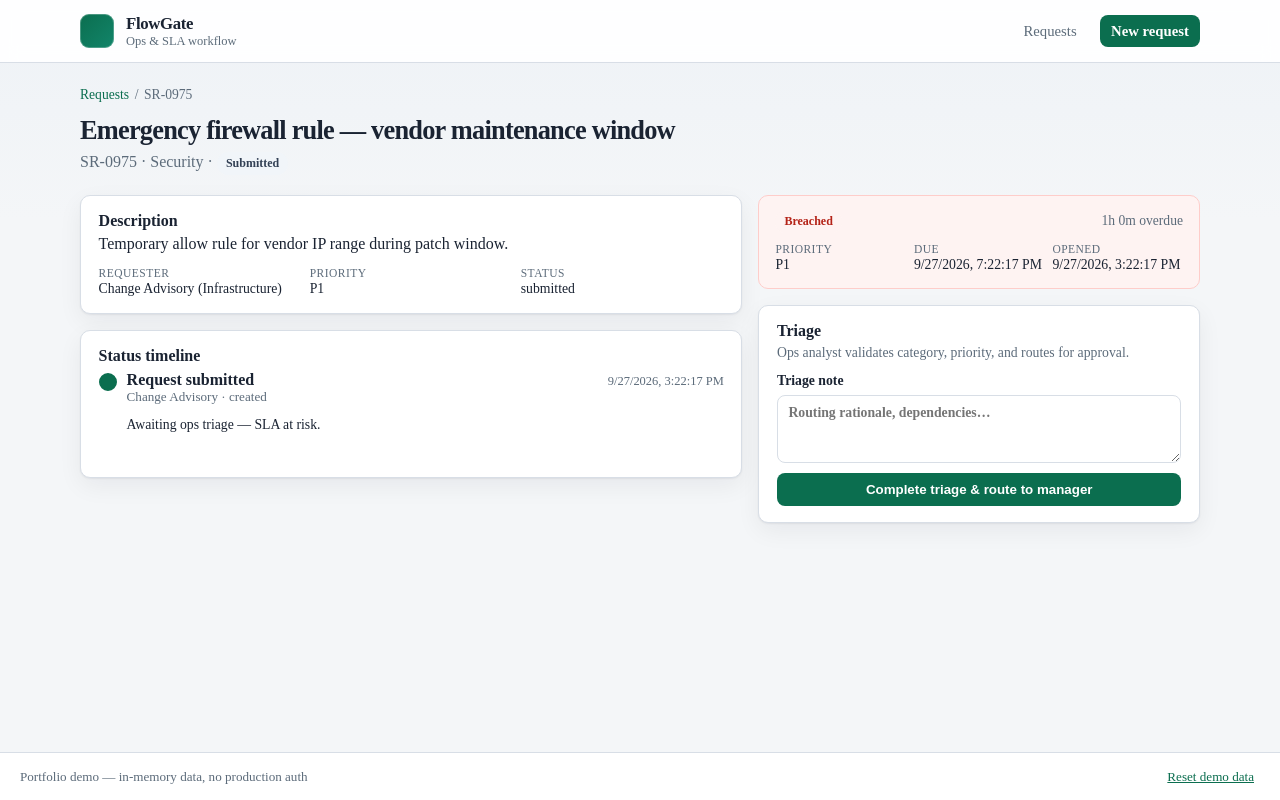
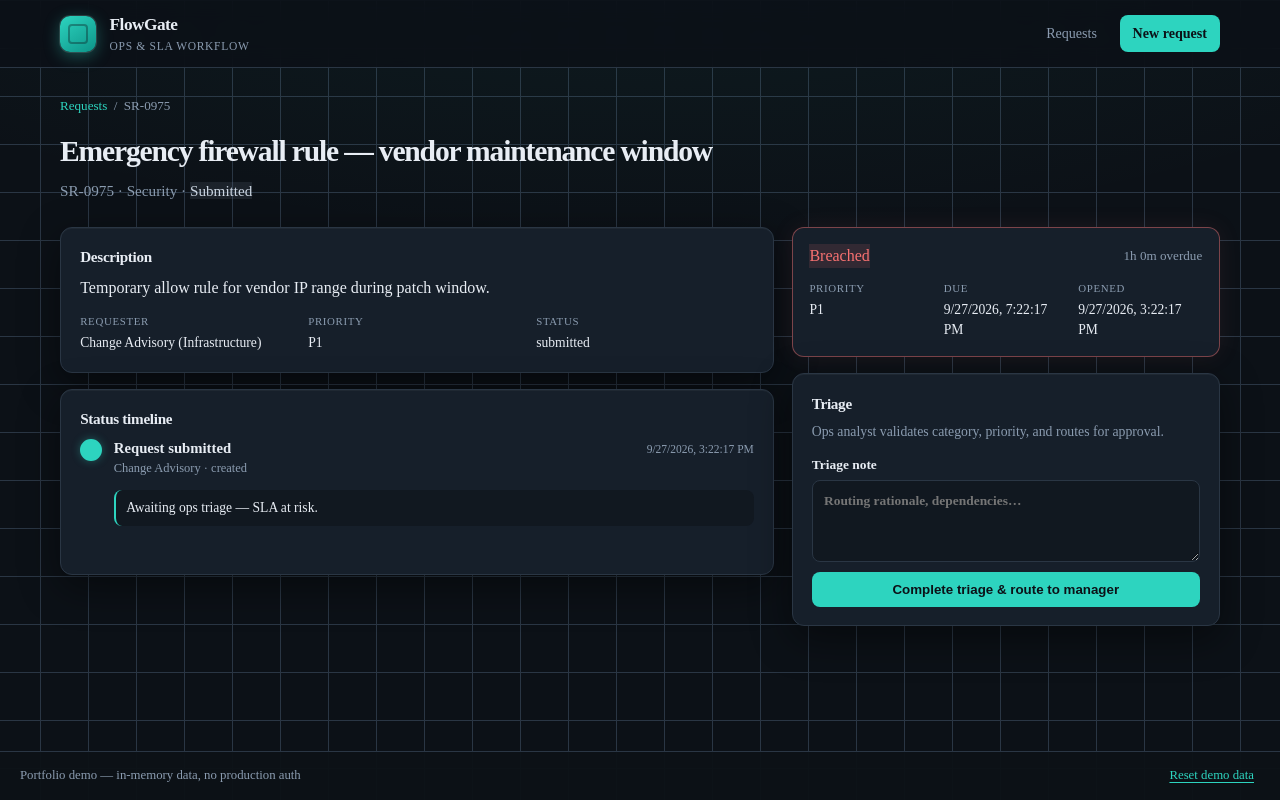
Before and after one commit to jah-guide/flowgate, a Next.js app: page /requests/SR-0975 in a window 1280 px wide. Built offline with nearby package versions, Linux system fonts and the light colour scheme.

Commit message:
ui: add slate control-board design tokens and globals

```diff
--- a/src/app/globals.css
+++ b/src/app/globals.css
@@ -1,19 +1,35 @@
 :root {
-  --bg: #f4f6f8;
-  --surface: #ffffff;
-  --text: #1a2332;
-  --muted: #5c6b7a;
-  --border: #d8dee6;
-  --accent: #0b6e4f;
-  --accent-soft: #e6f4ef;
-  --warn: #b45309;
-  --warn-soft: #fff7ed;
-  --danger: #b42318;
-  --danger-soft: #fef3f2;
-  --shadow: 0 1px 2px rgba(16, 24, 40, 0.06), 0 8px 24px rgba(16, 24, 40, 0.06);
-  --radius: 10px;
+  --bg-deep: #0c1117;
+  --bg: #111820;
+  --surface: #161f2a;
+  --surface-raised: #1c2734;
+  --text: #e8edf4;
+  --muted: #8b9cb0;
+  --border: #2a3644;
+  --border-bright: #3d4f63;
+  --accent: #2dd4bf;
+  --accent-dim: rgba(45, 212, 191, 0.12);
+  --accent-glow: rgba(45, 212, 191, 0.35);
+  --amber: #fbbf24;
+  --amber-dim: rgba(251, 191, 36, 0.12);
+  --danger: #f87171;
+  --danger-dim: rgba(248, 113, 113, 0.12);
+  --shadow: 0 1px 0 rgba(255, 255, 255, 0.04) inset, 0 12px 40px rgba(0, 0, 0, 0.45);
+  --radius: 12px;
+  --radius-sm: 8px;
   --font: var(--font-geist-sans), "Segoe UI", system-ui, sans-serif;
   --mono: var(--font-geist-mono), ui-monospace, monospace;
+  --motion: 180ms cubic-bezier(0.4, 0, 0.2, 1);
+}
+
+@media (prefers-reduced-motion: reduce) {
+  *,
+  *::before,
+  *::after {
+    animation-duration: 0.01ms !important;
+    animation-iteration-count: 1 !important;
+    transition-duration: 0.01ms !important;
+  }
 }
 
 html,
@@ -25,9 +41,16 @@ body {
 body {
   margin: 0;
   color: var(--text);
-  background: linear-gradient(180deg, #eef2f6 0%, var(--bg) 220px);
+  background-color: var(--bg-deep);
+  background-image:
+    radial-gradient(ellipse 80% 50% at 50% -20%, rgba(45, 212, 191, 0.08), transparent),
+    linear-gradient(var(--border) 1px, transparent 1px),
+    linear-gradient(90deg, var(--border) 1px, transparent 1px);
+  background-size: auto, 48px 48px, 48px 48px;
+  background-position: center top;
   font-family: var(--font);
   -webkit-font-smoothing: antialiased;
+  line-height: 1.5;
 }
 
 a {
@@ -43,17 +66,17 @@ a {
 
 .topbar {
   border-bottom: 1px solid var(--border);
-  background: rgba(255, 255, 255, 0.92);
-  backdrop-filter: blur(8px);
+  background: rgba(12, 17, 23, 0.88);
+  backdrop-filter: blur(12px);
   position: sticky;
   top: 0;
   z-index: 10;
 }
 
 .topbar-inner {
-  max-width: 1120px;
+  max-width: 1160px;
   margin: 0 auto;
-  padding: 0.85rem 1.25rem;
+  padding: 0.75rem 1.25rem;
   display: flex;
   align-items: center;
   justify-content: space-between;
@@ -63,83 +86,132 @@ a {
 .brand {
   display: flex;
   align-items: center;
-  gap: 0.75rem;
+  gap: 0.85rem;
+  transition: opacity var(--motion);
+}
+
+.brand:hover {
+  opacity: 0.92;
 }
 
 .brand strong {
   display: block;
-  font-size: 1.05rem;
-  letter-spacing: -0.02em;
+  font-size: 1.08rem;
+  letter-spacing: -0.03em;
+  font-weight: 700;
 }
 
 .brand small {
   display: block;
   color: var(--muted);
-  font-size: 0.78rem;
+  font-size: 0.72rem;
+  text-transform: uppercase;
+  letter-spacing: 0.06em;
 }
 
 .brand-mark {
-  width: 34px;
-  height: 34px;
-  border-radius: 9px;
-  background: linear-gradient(135deg, #0b6e4f, #12856a);
-  box-shadow: inset 0 0 0 1px rgba(255, 255, 255, 0.25);
+  width: 36px;
+  height: 36px;
+  border-radius: 10px;
+  background: linear-gradient(145deg, var(--accent) 0%, #0d9488 100%);
+  box-shadow: 0 0 0 1px rgba(255, 255, 255, 0.12), 0 4px 16px var(--accent-glow);
+  position: relative;
+}
+
+.brand-mark::after {
+  content: "";
+  position: absolute;
+  inset: 8px;
+  border: 2px solid rgba(12, 17, 23, 0.35);
+  border-radius: 4px;
 }
 
 .nav {
   display: flex;
   align-items: center;
-  gap: 0.75rem;
+  gap: 0.35rem;
 }
 
 .nav a {
-  padding: 0.45rem 0.7rem;
-  border-radius: 8px;
+  padding: 0.45rem 0.75rem;
+  border-radius: var(--radius-sm);
   color: var(--muted);
-  font-size: 0.92rem;
+  font-size: 0.88rem;
+  font-weight: 500;
+  border: 1px solid transparent;
+  transition:
+    color var(--motion),
+    background var(--motion),
+    border-color var(--motion);
 }
 
 .nav a:hover {
-  background: #eef2f6;
   color: var(--text);
+  background: var(--surface);
+  border-color: var(--border);
+}
+
+.nav a.nav-active {
+  color: var(--accent);
+  background: var(--accent-dim);
+  border-color: rgba(45, 212, 191, 0.25);
 }
 
 .nav-cta {
   background: var(--accent) !important;
-  color: #fff !important;
-  font-weight: 600;
+  color: var(--bg-deep) !important;
+  font-weight: 700 !important;
+  border-color: transparent !important;
+  margin-left: 0.25rem;
+}
+
+.nav-cta:hover {
+  filter: brightness(1.06);
+  color: var(--bg-deep) !important;
 }
 
 .main {
   flex: 1;
-  max-width: 1120px;
+  max-width: 1160px;
   width: 100%;
   margin: 0 auto;
-  padding: 1.5rem 1.25rem 2.5rem;
+  padding: 1.75rem 1.25rem 2.75rem;
 }
 
 .page-header h1 {
-  margin: 0 0 0.35rem;
-  font-size: 1.65rem;
-  letter-spacing: -0.03em;
+  margin: 0 0 0.4rem;
+  font-size: clamp(1.5rem, 2.5vw, 1.85rem);
+  letter-spacing: -0.04em;
+  font-weight: 700;
 }
 
 .page-header p {
-  margin: 0 0 1.25rem;
+  margin: 0 0 1.5rem;
   color: var(--muted);
-  max-width: 62ch;
+  max-width: 58ch;
+  font-size: 0.95rem;
+}
+
+.page-eyebrow {
+  display: inline-block;
+  font-size: 0.68rem;
+  font-weight: 700;
+  text-transform: uppercase;
+  letter-spacing: 0.1em;
+  color: var(--amber);
+  margin-bottom: 0.35rem;
 }
 
 .footer {
   border-top: 1px solid var(--border);
-  padding: 0.9rem 1.25rem;
+  padding: 0.85rem 1.25rem;
   display: flex;
   justify-content: space-between;
   align-items: center;
   gap: 1rem;
   color: var(--muted);
-  font-size: 0.82rem;
-  background: #fff;
+  font-size: 0.8rem;
+  background: rgba(12, 17, 23, 0.95);
 }
 
 .link-button {
@@ -149,13 +221,18 @@ a {
   cursor: pointer;
   font: inherit;
   text-decoration: underline;
+  text-underline-offset: 3px;
+}
+
+.link-button:hover {
+  color: var(--text);
 }
 
 .hero-grid {
   display: grid;
-  grid-template-columns: 1.4fr 1fr;
+  grid-template-columns: 1.45fr 1fr;
   gap: 1rem;
-  margin-bottom: 1.25rem;
+  margin-bottom: 1.5rem;
 }
 
 @media (max-width: 860px) {
@@ -169,16 +246,23 @@ a {
   border: 1px solid var(--border);
   border-radius: var(--radius);
   box-shadow: var(--shadow);
-  padding: 1rem 1.1rem;
+  padding: 1.15rem 1.2rem;
 }
 
 .card h2 {
-  margin: 0 0 0.35rem;
-  font-size: 1rem;
+  margin: 0 0 0.4rem;
+  font-size: 0.95rem;
+  font-weight: 700;
+  letter-spacing: -0.02em;
 }
 
 .card p {
   margin: 0 0 0.75rem;
+}
+
+.card-accent {
+  border-color: rgba(45, 212, 191, 0.22);
+  background: linear-gradient(160deg, var(--surface) 0%, var(--surface-raised) 100%);
 }
 
 .muted {
@@ -189,7 +273,7 @@ a {
 .stat-grid {
   display: grid;
   grid-template-columns: repeat(4, minmax(0, 1fr));
-  gap: 0.75rem;
+  gap: 0.65rem;
   margin: 1rem 0 0;
 }
 
@@ -201,20 +285,52 @@ a {
 
 .stat {
   border: 1px solid var(--border);
-  border-radius: 9px;
-  padding: 0.75rem;
-  background: #fbfcfd;
+  border-radius: var(--radius-sm);
+  padding: 0.85rem 0.75rem;
+  background: var(--bg);
+  transition: border-color var(--motion), transform var(--motion);
+}
+
+.stat:hover {
+  border-color: var(--border-bright);
+  transform: translateY(-1px);
 }
 
 .stat strong {
   display: block;
-  font-size: 1.35rem;
-  letter-spacing: -0.03em;
+  font-size: 1.5rem;
+  letter-spacing: -0.04em;
+  font-variant-numeric: tabular-nums;
 }
 
 .stat span {
   color: var(--muted);
-  font-size: 0.82rem;
+  font-size: 0.78rem;
+}
+
+.stat-warn strong {
+  color: var(--amber);
+}
+
+.stat-danger strong {
+  color: var(--danger);
+}
+
+.stat-accent strong {
+  color: var(--accent);
+}
+
+.table-toolbar {
+  display: flex;
+  justify-content: space-between;
+  align-items: baseline;
+  gap: 1rem;
+  margin-bottom: 0.65rem;
+}
+
+.table-toolbar h2 {
+  margin: 0;
+  font-size: 1rem;
 }
 
 .table-wrap {
@@ -228,32 +344,55 @@ a {
 .data-table {
   width: 100%;
   border-collapse: collapse;
-  font-size: 0.9rem;
+  font-size: 0.88rem;
+}
+
+.data-table caption {
+  caption-side: top;
+  text-align: left;
+  padding: 0.65rem 0.85rem;
+  font-size: 0.75rem;
+  color: var(--muted);
+  border-bottom: 1px solid var(--border);
 }
 
 .data-table th,
 .data-table td {
-  padding: 0.75rem 0.85rem;
+  padding: 0.8rem 0.9rem;
   border-bottom: 1px solid var(--border);
   text-align: left;
-  vertical-align: top;
+  vertical-align: middle;
 }
 
 .data-table th {
-  background: #f8fafc;
+  background: var(--bg);
   color: var(--muted);
-  font-size: 0.78rem;
+  font-size: 0.7rem;
   text-transform: uppercase;
-  letter-spacing: 0.04em;
+  letter-spacing: 0.06em;
+  font-weight: 600;
+}
+
+.data-table tbody tr {
+  transition: background var(--motion);
 }
 
 .data-table tbody tr:hover {
-  background: #fafcfd;
+  background: rgba(45, 212, 191, 0.04);
+}
+
+.data-table tbody tr:last-child td {
+  border-bottom: none;
 }
 
 .row-link {
   color: var(--accent);
   font-weight: 600;
+}
+
+.row-link:hover {
+  text-decoration: underline;
+  text-underline-offset: 2px;
 }
 
 .title-cell {
@@ -262,107 +401,170 @@ a {
 
 .data-table td .muted {
   display: block;
-  margin-top: 0.15rem;
+  margin-top: 0.2rem;
+  font-size: 0.78rem;
 }
 
 .nowrap {
   white-space: nowrap;
+  font-size: 0.82rem;
+  color: var(--muted);
 }
 
 .priority {
   font-family: var(--mono);
-  font-size: 0.78rem;
+  font-size: 0.72rem;
   font-weight: 700;
-  padding: 0.15rem 0.4rem;
+  padding: 0.2rem 0.45rem;
   border-radius: 6px;
   border: 1px solid var(--border);
 }
 
 .priority-P1 {
-  border-color: #fecaca;
-  background: #fef2f2;
-  color: #991b1b;
+  border-color: rgba(248, 113, 113, 0.45);
+  background: var(--danger-dim);
+  color: #fca5a5;
 }
 
 .priority-P2 {
-  border-color: #fed7aa;
-  background: #fff7ed;
-  color: #9a3412;
+  border-color: rgba(251, 191, 36, 0.45);
+  background: var(--amber-dim);
+  color: var(--amber);
 }
 
 .priority-P3 {
-  border-color: #dbeafe;
-  background: #eff6ff;
-  color: #1d4ed8;
+  border-color: rgba(45, 212, 191, 0.35);
+  background: var(--accent-dim);
+  color: var(--accent);
 }
 
-.status,
-.sla {
+.badge {
   display: inline-flex;
   align-items: center;
-  padding: 0.18rem 0.5rem;
+  gap: 0.35rem;
+  padding: 0.22rem 0.55rem;
   border-radius: 999px;
-  font-size: 0.75rem;
+  font-size: 0.72rem;
   font-weight: 600;
   border: 1px solid transparent;
+  letter-spacing: 0.02em;
+}
+
+.badge-dot {
+  width: 6px;
+  height: 6px;
+  border-radius: 50%;
+  flex-shrink: 0;
 }
 
 .status-submitted,
 .status-triaged {
-  background: #f1f5f9;
-  color: #334155;
+  background: rgba(139, 156, 176, 0.12);
+  color: #cbd5e1;
+  border-color: var(--border);
+}
+
+.status-submitted .badge-dot,
+.status-triaged .badge-dot {
+  background: #94a3b8;
 }
 
 .status-pending_manager,
 .status-pending_director {
-  background: #eff6ff;
-  color: #1d4ed8;
+  background: rgba(251, 191, 36, 0.1);
+  color: var(--amber);
+  border-color: rgba(251, 191, 36, 0.3);
+}
+
+.status-pending_manager .badge-dot,
+.status-pending_director .badge-dot {
+  background: var(--amber);
+  animation: pulse-dot 2s ease-in-out infinite;
 }
 
 .status-approved {
-  background: var(--accent-soft);
+  background: var(--accent-dim);
   color: var(--accent);
+  border-color: rgba(45, 212, 191, 0.35);
+}
+
+.status-approved .badge-dot {
+  background: var(--accent);
 }
 
 .status-rejected {
-  background: var(--danger-soft);
+  background: var(--danger-dim);
   color: var(--danger);
+  border-color: rgba(248, 113, 113, 0.35);
+}
+
+.status-rejected .badge-dot {
+  background: var(--danger);
 }
 
 .sla-on_track {
-  background: var(--accent-soft);
+  background: var(--accent-dim);
   color: var(--accent);
+  border-color: rgba(45, 212, 191, 0.3);
+}
+
+.sla-on_track .badge-dot {
+  background: var(--accent);
 }
 
 .sla-at_risk {
-  background: var(--warn-soft);
-  color: var(--warn);
+  background: var(--amber-dim);
+  color: var(--amber);
+  border-color: rgba(251, 191, 36, 0.35);
+}
+
+.sla-at_risk .badge-dot {
+  background: var(--amber);
+  animation: pulse-dot 1.5s ease-in-out infinite;
 }
 
 .sla-breached {
-  background: var(--danger-soft);
+  background: var(--danger-dim);
   color: var(--danger);
+  border-color: rgba(248, 113, 113, 0.4);
+}
+
+.sla-breached .badge-dot {
+  background: var(--danger);
+}
+
+@keyframes pulse-dot {
+  0%,
+  100% {
+    opacity: 1;
+    transform: scale(1);
+  }
+  50% {
+    opacity: 0.55;
+    transform: scale(0.85);
+  }
 }
 
 .sla-panel {
   border-radius: var(--radius);
   border: 1px solid var(--border);
-  padding: 0.9rem 1rem;
+  padding: 1rem 1.05rem;
+  background: var(--surface);
 }
 
 .sla-panel-on_track {
-  background: var(--accent-soft);
-  border-color: #b7e4d1;
+  border-color: rgba(45, 212, 191, 0.35);
+  box-shadow: 0 0 24px rgba(45, 212, 191, 0.06);
 }
 
 .sla-panel-at_risk {
-  background: var(--warn-soft);
-  border-color: #fed7aa;
+  border-color: rgba(251, 191, 36, 0.4);
+  box-shadow: 0 0 24px rgba(251, 191, 36, 0.06);
 }
 
 .sla-panel-breached {
-  background: var(--danger-soft);
-  border-color: #fecdca;
+  border-color: rgba(248, 113, 113, 0.45);
+  box-shadow: 0 0 24px rgba(248, 113, 113, 0.08);
 }
 
 .sla-panel-head {
@@ -370,37 +572,38 @@ a {
   justify-content: space-between;
   align-items: center;
   gap: 0.75rem;
-  margin-bottom: 0.65rem;
+  margin-bottom: 0.75rem;
 }
 
 .sla-meta {
-  font-size: 0.85rem;
+  font-size: 0.82rem;
   color: var(--muted);
+  font-family: var(--mono);
 }
 
 .sla-dl {
   display: grid;
   grid-template-columns: repeat(3, minmax(0, 1fr));
-  gap: 0.5rem;
+  gap: 0.65rem;
   margin: 0;
 }
 
 .sla-dl dt {
-  font-size: 0.72rem;
+  font-size: 0.68rem;
   text-transform: uppercase;
-  letter-spacing: 0.04em;
+  letter-spacing: 0.06em;
   color: var(--muted);
 }
 
 .sla-dl dd {
-  margin: 0.15rem 0 0;
-  font-size: 0.86rem;
+  margin: 0.2rem 0 0;
+  font-size: 0.85rem;
 }
 
 .detail-grid {
   display: grid;
-  grid-template-columns: 1.2fr 0.8fr;
-  gap: 1rem;
+  grid-template-columns: 1.25fr 0.75fr;
+  gap: 1.1rem;
   align-items: start;
 }
 
@@ -420,8 +623,14 @@ a {
   display: flex;
   flex-direction: column;
   gap: 0.35rem;
-  font-size: 0.86rem;
+  font-size: 0.84rem;
   font-weight: 600;
+}
+
+.field-hint {
+  font-weight: 400;
+  color: var(--muted);
+  font-size: 0.78rem;
 }
 
 .stack-form input,
@@ -429,9 +638,19 @@ a {
 .stack-form textarea {
   font: inherit;
   border: 1px solid var(--border);
-  border-radius: 8px;
-  padding: 0.55rem 0.65rem;
-  background: #fff;
+  border-radius: var(--radius-sm);
+  padding: 0.6rem 0.7rem;
+  background: var(--bg);
+  color: var(--text);
+  transition: border-color var(--motion), box-shadow var(--motion);
+}
+
+.stack-form input:focus,
+.stack-form select:focus,
+.stack-form textarea:focus {
+  outline: none;
+  border-color: var(--accent);
+  box-shadow: 0 0 0 3px var(--accent-dim);
 }
 
 .button {
@@ -439,32 +658,48 @@ a {
   align-items: center;
   justify-content: center;
   border: none;
-  border-radius: 8px;
-  padding: 0.55rem 0.85rem;
+  border-radius: var(--radius-sm);
+  padding: 0.6rem 1rem;
   background: var(--accent);
-  color: #fff;
-  font-weight: 600;
+  color: var(--bg-deep);
+  font-weight: 700;
   cursor: pointer;
+  transition: filter var(--motion), transform var(--motion);
 }
 
 .button:hover {
-  filter: brightness(0.96);
+  filter: brightness(1.08);
+}
+
+.button:active {
+  transform: scale(0.98);
+}
+
+.button-ghost {
+  background: transparent;
+  color: var(--text);
+  border: 1px solid var(--border);
 }
 
 .button-approve {
-  background: #0b6e4f;
+  background: linear-gradient(180deg, #2dd4bf, #14b8a6);
 }
 
 .button-reject {
-  background: #fff;
+  background: transparent;
   color: var(--danger);
-  border: 1px solid #fecdca;
+  border: 1px solid rgba(248, 113, 113, 0.45);
+}
+
+.button-reject:hover {
+  background: var(--danger-dim);
+  filter: none;
 }
 
 .action-grid {
   display: grid;
   grid-template-columns: 1fr 1fr;
-  gap: 0.75rem;
+  gap: 0.85rem;
 }
 
 @media (max-width: 760px) {
@@ -477,34 +712,34 @@ a {
   list-style: none;
   margin: 0;
   padding: 0;
-  position: relative;
 }
 
 .timeline li {
   display: grid;
-  grid-template-columns: 16px 1fr;
-  gap: 0.75rem;
-  padding-bottom: 1rem;
+  grid-template-columns: 20px 1fr;
+  gap: 0.85rem;
+  padding-bottom: 1.1rem;
   position: relative;
 }
 
 .timeline li:not(:last-child)::before {
   content: "";
   position: absolute;
-  left: 7px;
-  top: 14px;
+  left: 9px;
+  top: 18px;
   bottom: 0;
   width: 2px;
-  background: var(--border);
+  background: linear-gradient(180deg, var(--border-bright), var(--border));
 }
 
 .timeline-dot {
-  width: 14px;
-  height: 14px;
+  width: 18px;
+  height: 18px;
   border-radius: 50%;
-  margin-top: 0.15rem;
-  background: #fff;
+  margin-top: 0.1rem;
+  background: var(--bg);
   border: 2px solid var(--accent);
+  box-shadow: 0 0 8px var(--accent-glow);
 }
 
 .timeline-current .timeline-dot {
@@ -518,39 +753,92 @@ a {
   align-items: baseline;
 }
 
+.timeline-head strong {
+  font-size: 0.92rem;
+}
+
 .timeline-head time {
   color: var(--muted);
-  font-size: 0.78rem;
+  font-size: 0.72rem;
   white-space: nowrap;
+  font-family: var(--mono);
 }
 
 .timeline-meta {
-  margin: 0.15rem 0 0;
+  margin: 0.2rem 0 0;
   color: var(--muted);
-  font-size: 0.82rem;
+  font-size: 0.78rem;
+}
+
+.timeline-type {
+  display: inline-block;
+  font-family: var(--mono);
+  font-size: 0.65rem;
+  text-transform: uppercase;
+  letter-spacing: 0.05em;
+  padding: 0.1rem 0.35rem;
+  border-radius: 4px;
+  background: var(--bg);
+  border: 1px solid var(--border);
+  margin-left: 0.35rem;
 }
 
 .timeline-note {
-  margin: 0.35rem 0 0;
-  font-size: 0.86rem;
+  margin: 0.4rem 0 0;
+  font-size: 0.85rem;
+  padding: 0.5rem 0.65rem;
+  background: var(--bg);
+  border-radius: var(--radius-sm);
+  border-left: 2px solid var(--accent);
 }
 
 .empty {
   text-align: center;
-  padding: 2rem 1rem;
-  border: 1px dashed var(--border);
+  padding: 2.5rem 1.25rem;
+  border: 1px dashed var(--border-bright);
   border-radius: var(--radius);
-  background: #fff;
+  background: var(--surface);
+}
+
+.empty-icon {
+  font-size: 1.75rem;
+  margin-bottom: 0.5rem;
+  opacity: 0.5;
+}
+
+.empty p {
+  margin: 0 0 1rem;
+  color: var(--muted);
 }
 
 .form-card {
   max-width: 720px;
 }
 
+.form-section {
+  margin-bottom: 1.25rem;
+  padding-bottom: 1.25rem;
+  border-bottom: 1px solid var(--border);
+}
+
+.form-section:last-of-type {
+  border-bottom: none;
+  margin-bottom: 0;
+  padding-bottom: 0;
+}
+
+.form-section h3 {
+  margin: 0 0 0.75rem;
+  font-size: 0.82rem;
+  text-transform: uppercase;
+  letter-spacing: 0.06em;
+  color: var(--amber);
+}
+
 .form-grid {
   display: grid;
   grid-template-columns: 1fr 1fr;
-  gap: 0.75rem;
+  gap: 0.85rem;
 }
 
 .form-grid .full {
@@ -565,13 +853,50 @@ a {
 
 .breadcrumb {
   display: flex;
-  gap: 0.35rem;
+  gap: 0.4rem;
   align-items: center;
   color: var(--muted);
-  font-size: 0.85rem;
-  margin-bottom: 0.75rem;
+  font-size: 0.82rem;
+  margin-bottom: 0.85rem;
 }
 
 .breadcrumb a {
   color: var(--accent);
 }
+
+.demo-steps {
+  margin: 0;
+  padding-left: 1.15rem;
+  color: var(--muted);
+  font-size: 0.86rem;
+}
+
+.demo-steps li {
+  margin-bottom: 0.35rem;
+}
+
+.loading-bar {
+  height: 3px;
+  background: var(--border);
+  border-radius: 999px;
+  overflow: hidden;
+  margin-bottom: 1rem;
+}
+
+.loading-bar span {
+  display: block;
+  height: 100%;
+  width: 35%;
+  background: var(--accent);
+  border-radius: inherit;
+  animation: loading-slide 1.2s ease-in-out infinite;
+}
+
+@keyframes loading-slide {
+  0% {
+    transform: translateX(-100%);
+  }
+  100% {
+    transform: translateX(320%);
+  }
+}
```
